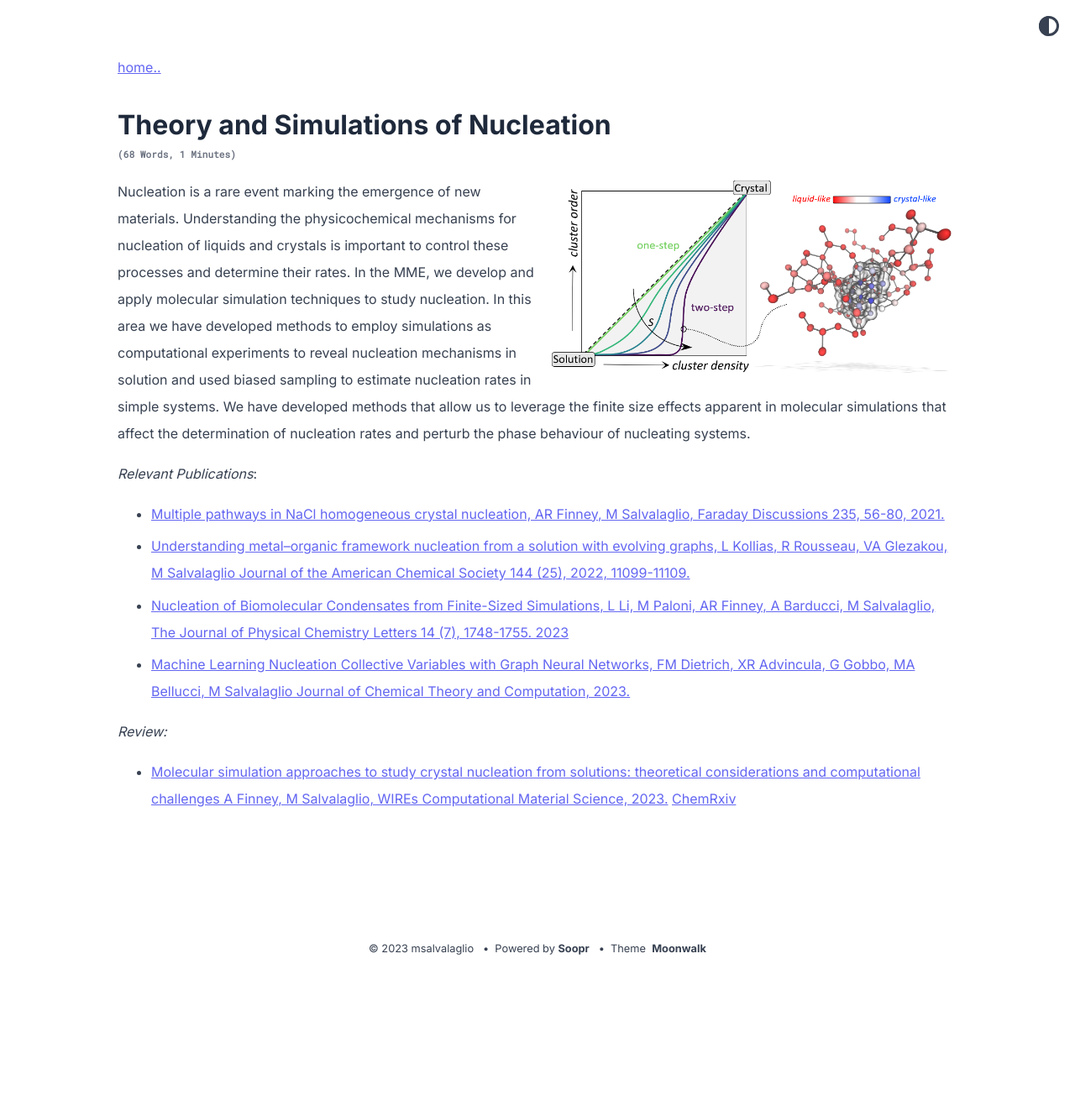
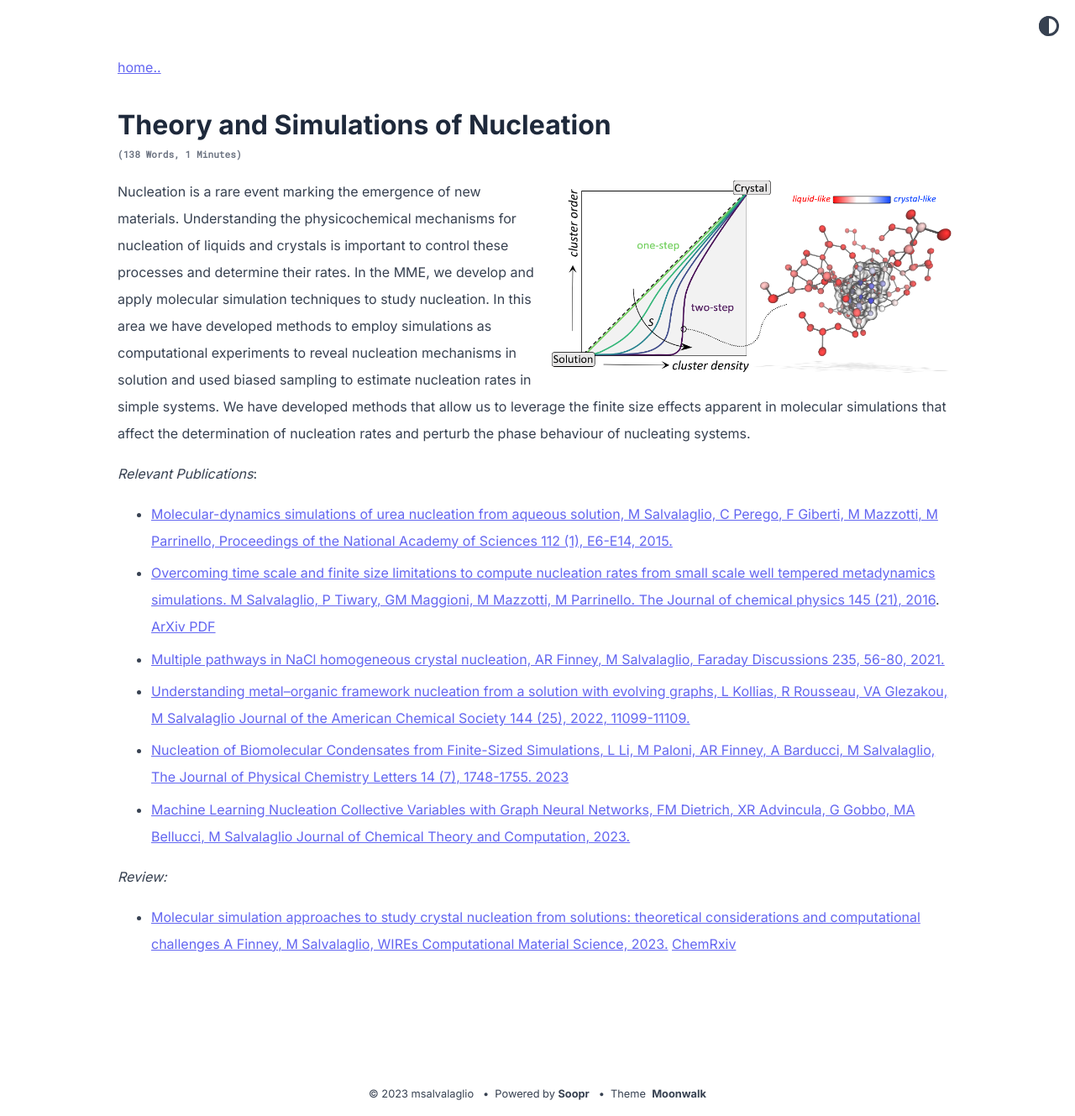
Before and after one commit to mme-ucl/mme-ucl.github.io, a Jekyll site: the page built from nucleation.md, in a window 1280 px wide. Shown: the whole page at 84% size. Built offline with Jekyll 4.4.1, drawn with Linux system fonts in a browser that asks for light colours; before the commit the page ends 1156 px from its top, so only the background shows below that.

Commit message:
Update nucleation.md

```diff
--- a/nucleation.md
+++ b/nucleation.md
@@ -9,7 +9,8 @@ In this area we have developed methods to employ simulations as computational ex
 We have developed methods that allow us to leverage the finite size effects apparent in molecular simulations that affect the determination of nucleation rates and perturb the phase behaviour of nucleating systems.
 
 _Relevant Publications_:
-
+- [Molecular-dynamics simulations of urea nucleation from aqueous solution, M Salvalaglio, C Perego, F Giberti, M Mazzotti, M Parrinello, Proceedings of the National Academy of Sciences 112 (1), E6-E14, 2015.](https://www.pnas.org/doi/abs/10.1073/pnas.1421192111)
+- [Overcoming time scale and finite size limitations to compute nucleation rates from small scale well tempered metadynamics simulations. M Salvalaglio, P Tiwary, GM Maggioni, M Mazzotti, M Parrinello. The Journal of chemical physics 145 (21), 2016](https://pubs.aip.org/aip/jcp/article-abstract/145/21/211925/196207/Overcoming-time-scale-and-finite-size-limitations?redirectedFrom=fulltext). [ArXiv PDF](https://arxiv.org/pdf/1508.01642)
 - [Multiple pathways in NaCl homogeneous crystal nucleation, AR Finney, M Salvalaglio, Faraday Discussions 235, 56-80, 2021.](https://pubs.rsc.org/en/content/articlehtml/2022/fd/d1fd00089f)
 - [Understanding metal–organic framework nucleation from a solution with evolving graphs, L Kollias, R Rousseau, VA Glezakou, M Salvalaglio
 Journal of the American Chemical Society 144 (25), 2022, 11099-11109.](https://pubs.acs.org/doi/abs/10.1021/jacs.1c13508)
```
